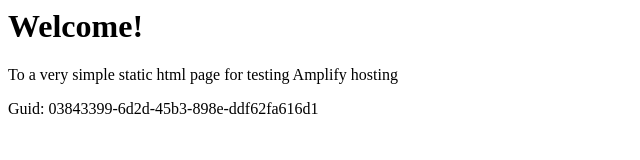
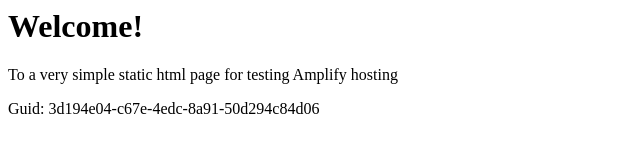
Before and after one commit to aws-aemilia-syd/Github-PR-Commit-Integration-Test-DoNotTouch-GitHubWebhookPushCanaryTest-v1-preprod-ap-southeast-2, a website: page src/index.html in a window 1280 px wide. Shown: the full height of the page, 0-640 px from the left. Drawn offline with Linux system fonts and the light colour scheme.

Commit message:
commit from integ tests

```diff
--- a/src/index.html
+++ b/src/index.html
@@ -12,6 +12,6 @@
 <body>
     <h1>Welcome!</h1>
     <p>To a very simple static html page for testing Amplify hosting</p>
-    <p>Guid: 03843399-6d2d-45b3-898e-ddf62fa616d1</p></body>
+    <p>Guid: 3d194e04-c67e-4edc-8a91-50d294c84d06</p></body>
 
 </html>
```
